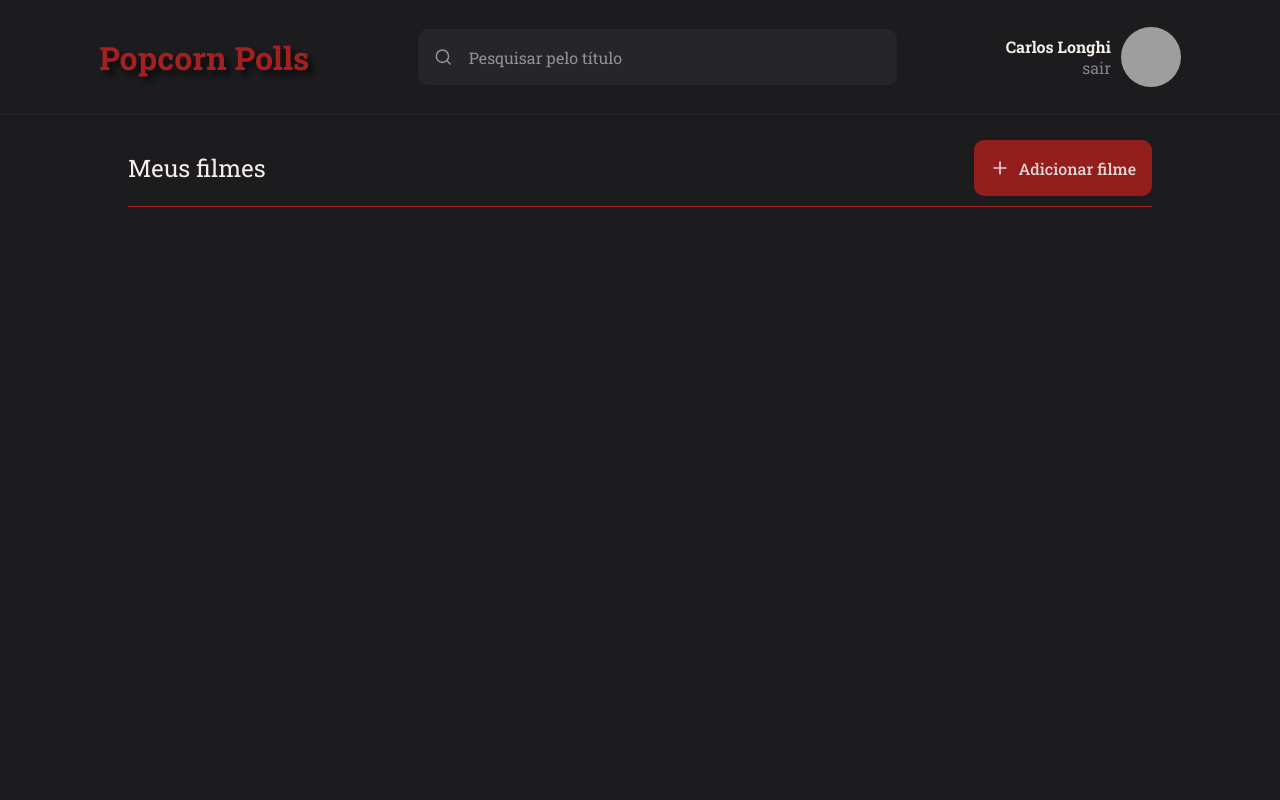
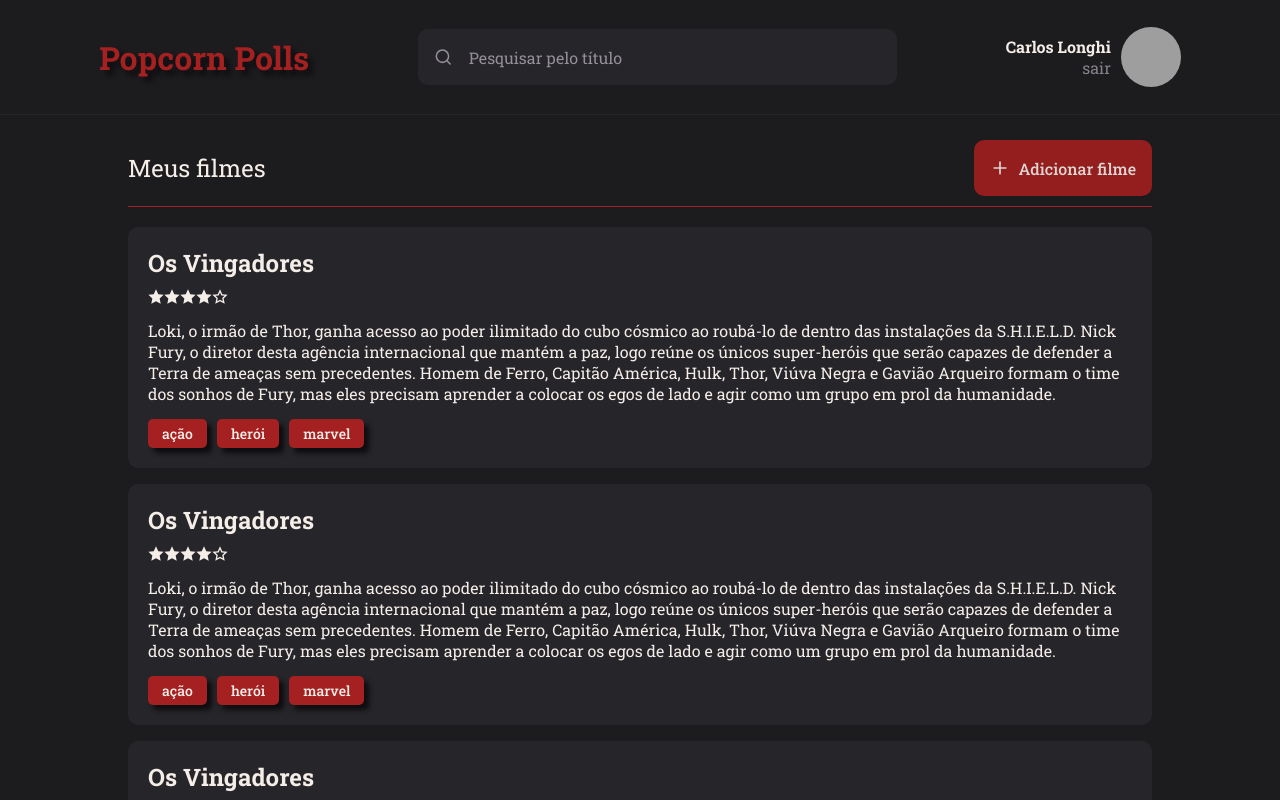
Before and after one commit to CarlosLonghi/Popcorn_Polls, a React (Vite) app: page / in a window 1280 px wide. Built offline with nearby package versions, Linux system fonts and the light colour scheme; grey boxes are pictures that could not be loaded.

Commit message:
feat: create component Star and Tag, and finish Home Page

```diff
--- a/src/components/Movie/index.jsx
+++ b/src/components/Movie/index.jsx
@@ -1,10 +1,27 @@
 import { Container } from './styles'
 import { Tag } from '../Tag'
+import { Star } from '../Star'
 
 export function Movie({data, ...rest}){
   return(
     <Container {...rest}>
       <h1>{data.title}</h1>
+      <Star/>
+
+      <p>
+        {data.description}
+      </p>
+
+      {
+        data.tags &&
+        <footer>
+          {
+            data.tags.map(tag => (
+              <Tag key={tag.id} title={tag.name}/>
+            ))
+          }
+        </footer>
+      }
     </Container>
   )
 }
--- a/src/components/Movie/styles.js
+++ b/src/components/Movie/styles.js
@@ -0,0 +1,25 @@
+import styled from "styled-components";
+
+export const Container = styled.div`
+  width: 100%;
+  background-color: ${({ theme }) => theme.COLORS.BACKGROUND_700};
+  border: none;
+  border-radius: 10px;
+  padding: 20px;
+  margin-bottom: 16px;
+  > h1 {
+    flex: 1;
+    text-align: left;
+    font-weight: 700;
+    font-size: 24px;
+    margin-bottom: 10px;
+    color: ${({ theme }) => theme.COLORS.WHITE};
+  }
+  > p {
+    padding: 15px 0;
+  }
+  > footer {
+    width: 100%;
+    display: flex;
+  }
+`
--- /dev/null
+++ b/src/components/Star/index.jsx
@@ -0,0 +1,14 @@
+import {Container} from './styles'
+import { RiStarLine, RiStarFill } from 'react-icons/ri'
+
+export function Star({ data, className, ...rest }) {
+  return(
+    <Container {...rest}>
+      <RiStarFill/>
+      <RiStarFill/>
+      <RiStarFill/>
+      <RiStarFill/>
+      <RiStarLine/>
+    </Container>
+  )
+}
--- /dev/null
+++ b/src/components/Star/styles.js
@@ -0,0 +1,11 @@
+import styled from 'styled-components'
+
+export const Container = styled.div`
+  display: flex;
+  flex-direction: row;
+
+  svg{
+    flex-direction: row;
+    color: ${({theme}) => theme.COLORS.WHITE};
+  }
+`
--- /dev/null
+++ b/src/components/Tag/index.jsx
@@ -0,0 +1,9 @@
+import { Container } from './styles'
+
+export function Tag({ title, ...rest }){
+  return (
+    <Container {...rest}>
+      {title}
+    </Container>
+  )
+}
--- /dev/null
+++ b/src/components/Tag/styles.js
@@ -0,0 +1,12 @@
+import styled from 'styled-components'
+
+export const Container = styled.span`
+  font-size: 14px;
+  font-weight: 500;
+  padding: 5px 14px;
+  border-radius: 5px;
+  margin-right: 10px;
+  color: ${({ theme }) => theme.COLORS.WHITE};
+  background-color: ${({ theme }) => theme.COLORS.WINE};
+  box-shadow: 5px 5px 5px ${({theme}) => theme.COLORS.BACKGROUND_900};
+`
--- a/src/pages/Home/index.jsx
+++ b/src/pages/Home/index.jsx
@@ -4,6 +4,7 @@ import { Container, Content } from './styles'
 import { Header } from '../../components/Header'
 import { Section } from '../../components/Section'
 import { Button } from '../../components/Button'
+import { Movie } from '../../components/Movie'
 
 
 export function Home(){
@@ -15,12 +16,74 @@ export function Home(){
           <Button title='Adicionar filme' icon={FiPlus}/>
         </Section>
 
-        <div>
+        <Movie
+          data={
+            {
+              title: 'Os Vingadores',
+              rating: 4,
+              description: `
+              Loki, o irmão de Thor, ganha acesso ao poder ilimitado do cubo cósmico ao roubá-lo de dentro das instalações da S.H.I.E.L.D. Nick Fury, o diretor desta agência internacional que mantém a paz, logo reúne os únicos super-heróis que serão capazes de defender a Terra de ameaças sem precedentes. Homem de Ferro, Capitão América, Hulk, Thor, Viúva Negra e Gavião Arqueiro formam o time dos sonhos de Fury, mas eles precisam aprender a colocar os egos de lado e agir como um grupo em prol da humanidade.
+              `,
+              tags: [
+                {id: 1, name: 'ação'},
+                {id: 2, name: 'herói'},
+                {id: 3, name: 'marvel'}
+              ],
+            }
+          }
+        />
 
-        </div>
+        <Movie
+          data={
+            {
+              title: 'Os Vingadores',
+              rating: 4,
+              description: `
+              Loki, o irmão de Thor, ganha acesso ao poder ilimitado do cubo cósmico ao roubá-lo de dentro das instalações da S.H.I.E.L.D. Nick Fury, o diretor desta agência internacional que mantém a paz, logo reúne os únicos super-heróis que serão capazes de defender a Terra de ameaças sem precedentes. Homem de Ferro, Capitão América, Hulk, Thor, Viúva Negra e Gavião Arqueiro formam o time dos sonhos de Fury, mas eles precisam aprender a colocar os egos de lado e agir como um grupo em prol da humanidade.
+              `,
+              tags: [
+                {id: 1, name: 'ação'},
+                {id: 2, name: 'herói'},
+                {id: 3, name: 'marvel'}
+              ],
+            }
+          }
+        />
 
+        <Movie
+          data={
+            {
+              title: 'Os Vingadores',
+              rating: 4,
+              description: `
+              Loki, o irmão de Thor, ganha acesso ao poder ilimitado do cubo cósmico ao roubá-lo de dentro das instalações da S.H.I.E.L.D. Nick Fury, o diretor desta agência internacional que mantém a paz, logo reúne os únicos super-heróis que serão capazes de defender a Terra de ameaças sem precedentes. Homem de Ferro, Capitão América, Hulk, Thor, Viúva Negra e Gavião Arqueiro formam o time dos sonhos de Fury, mas eles precisam aprender a colocar os egos de lado e agir como um grupo em prol da humanidade.
+              `,
+              tags: [
+                {id: 1, name: 'ação'},
+                {id: 2, name: 'herói'},
+                {id: 3, name: 'marvel'}
+              ],
+            }
+          }
+        />
+
+        <Movie
+          data={
+            {
+              title: 'Os Vingadores',
+              rating: 4,
+              description: `
+              Loki, o irmão de Thor, ganha acesso ao poder ilimitado do cubo cósmico ao roubá-lo de dentro das instalações da S.H.I.E.L.D. Nick Fury, o diretor desta agência internacional que mantém a paz, logo reúne os únicos super-heróis que serão capazes de defender a Terra de ameaças sem precedentes. Homem de Ferro, Capitão América, Hulk, Thor, Viúva Negra e Gavião Arqueiro formam o time dos sonhos de Fury, mas eles precisam aprender a colocar os egos de lado e agir como um grupo em prol da humanidade.
+              `,
+              tags: [
+                {id: 1, name: 'ação'},
+                {id: 2, name: 'herói'},
+                {id: 3, name: 'marvel'}
+              ],
+            }
+          }
+        />
       </Content>
-
     </Container>
   )
 }
```
